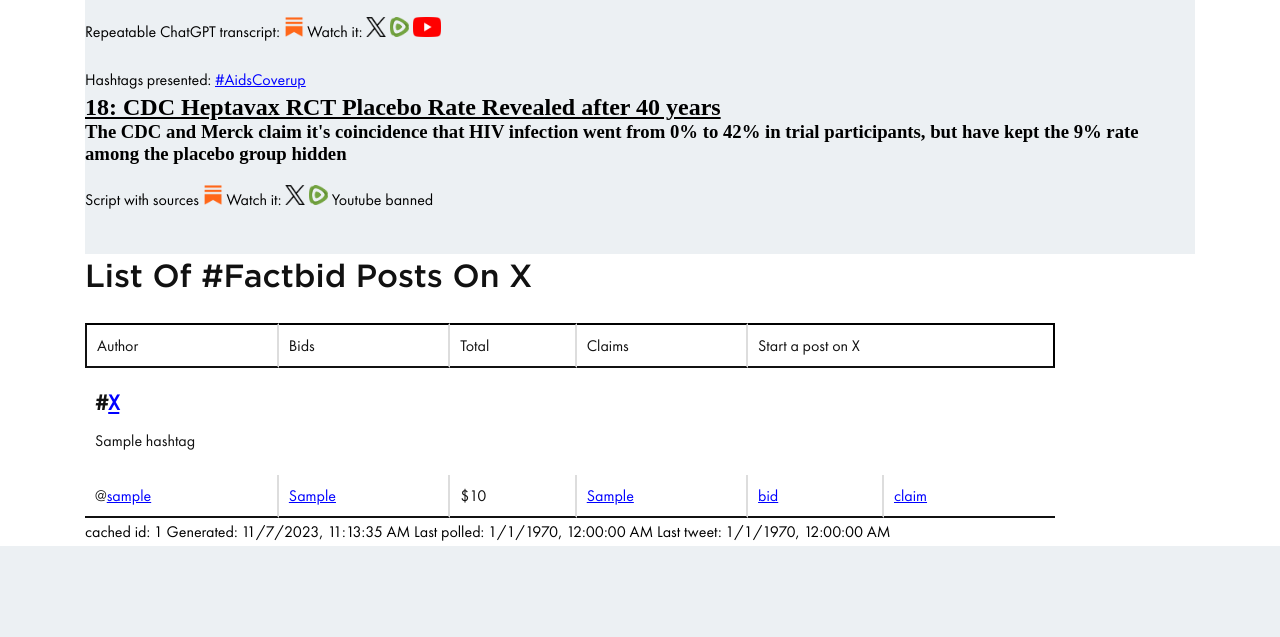
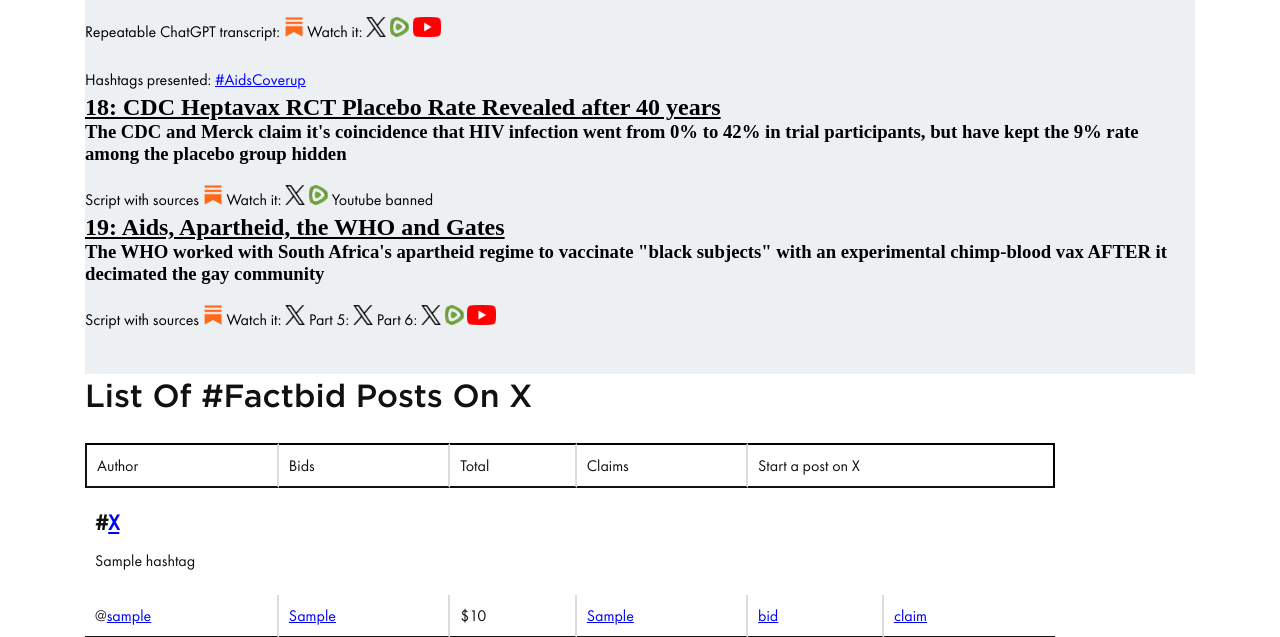
Before and after one commit to aaronfactbid/factbid2, a PHP site: page / in a window 1280 px wide. Shown: the part 4912-5549 px from the top of the page. Before the commit the page ends 5458 px from the top, so only its background shows below. Run offline with PHP 8.4, Linux system fonts and the light colour scheme; tables that the repository leaves empty or names only in its code hold one stand-in row (values such as "Sample post"); data that the repository does not hold is empty.

Commit message:
add episode 19

```diff
--- a/index.php
+++ b/index.php
@@ -357,6 +357,19 @@
 		<a href="https://rumble.com/v3u5yv0-cdc-heptavax-rct-placebo-rate-revealed-after-40-years.html"><img class="thumbnail-link" src="<?php echo $site_url ; ?>/images/rumble.png"></a>
 		Youtube banned
 		</p>
+
+		<h2 id="18"><u>19: Aids, Apartheid, the WHO and Gates</u></h2>
+		<h3>The WHO worked with South Africa's apartheid regime to vaccinate "black subjects" with an experimental chimp-blood vax AFTER it decimated the gay community</h3>
+		<p>
+		Script with sources
+		<a href="https://factbid.substack.com/p/aids"><img class="thumbnail-link" src="<?php echo $site_url ; ?>/images/SubStack.png"></a>
+		Watch it:
+		<a href="https://twitter.com/factbid/status/1738285562782474353"><img class="thumbnail-link" src="<?php echo $site_url ; ?>/images/Twitter.png"></a>
+		Part 5: <a href="https://twitter.com/factbid/status/1738286926963040638"><img class="thumbnail-link" src="<?php echo $site_url ; ?>/images/Twitter.png"></a>
+		Part 6: <a href="https://twitter.com/factbid/status/1738287814326796455"><img class="thumbnail-link" src="<?php echo $site_url ; ?>/images/Twitter.png"></a>
+		<a href="https://rumble.com/v42sidc-aids-apartheid-the-who-and-gates.html"><img class="thumbnail-link" src="<?php echo $site_url ; ?>/images/rumble.png"></a>
+		<a href="https://youtu.be/DeA4tPoXmDw"><img class="thumbnail-link" src="<?php echo $site_url ; ?>/images/youtube.png"></a>
+		</p>
 </section>
 <section class="factbid_wrapsec" id="factbid-list">
 		<div class="factbid_wrap">
```
Also changed, not shown: .htaccess.
